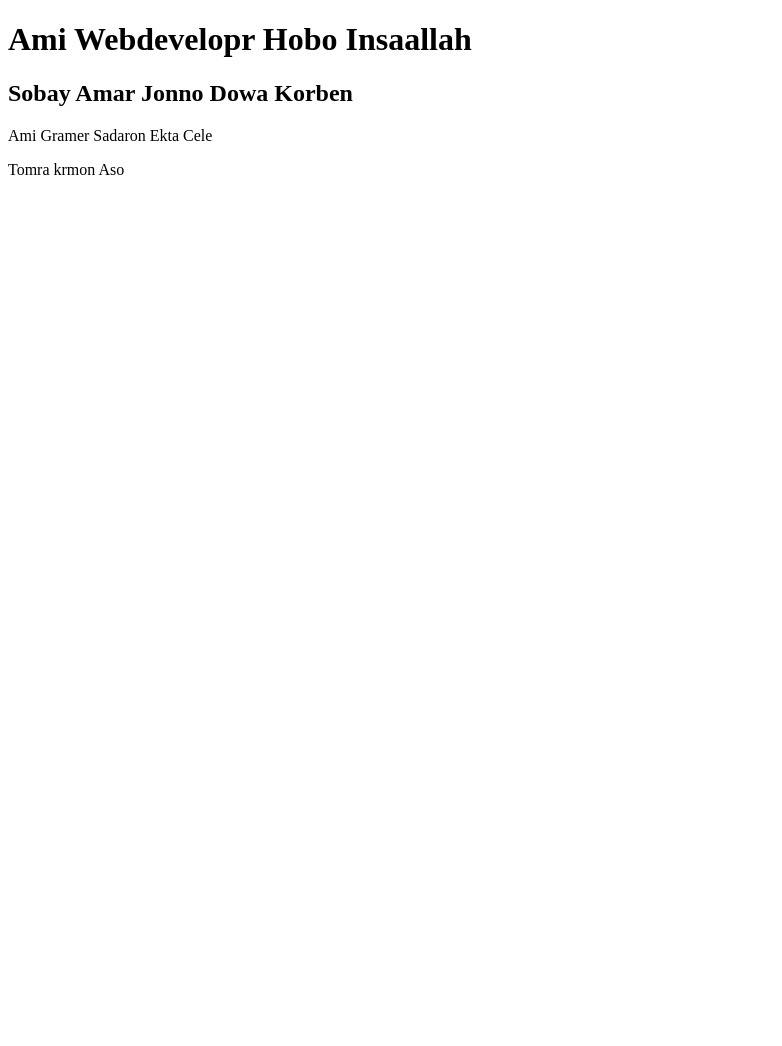
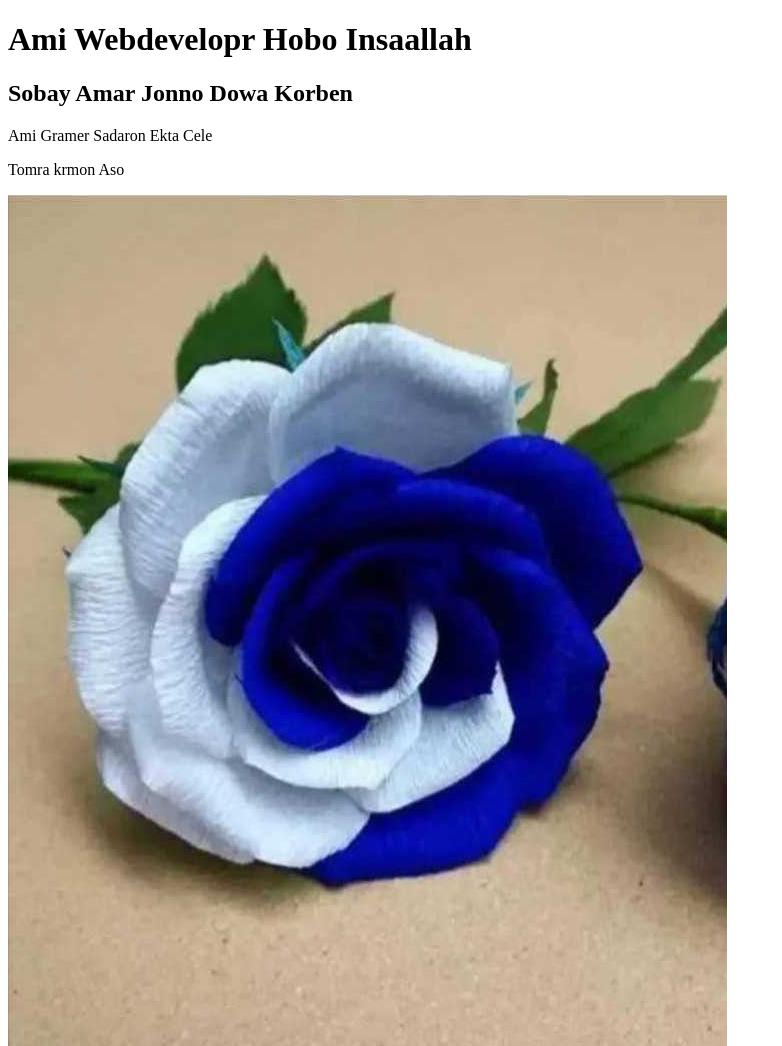
Before and after one commit to HmSani6699/may-first-, a plain HTML site: page index.html in a window 1280 px wide. Shown: the whole page, without its empty margins (0-782 px from the left). Before the commit the page ends 800 px from the top, so only its background shows below. Drawn offline with Linux system fonts and the light colour scheme.

Commit message:
First Website

```diff
--- a/index.html
+++ b/index.html
@@ -11,6 +11,8 @@
     <h2> Sobay Amar Jonno Dowa Korben</h2>
     <p>Ami Gramer Sadaron Ekta Cele </p>
     <p> Tomra krmon Aso </p>
+    <img src="flower.jpg" alt="">
+
 
 
 </body>
```
Also changed, not shown: flower.jpg (added), 1 other file.
